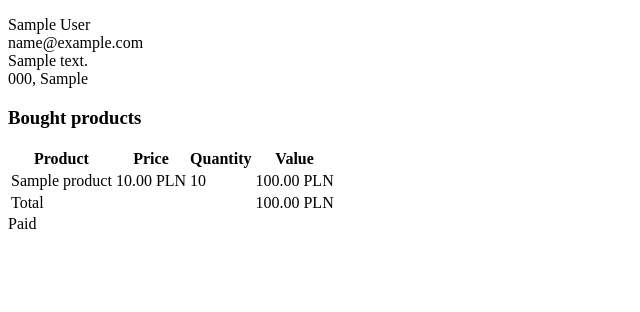
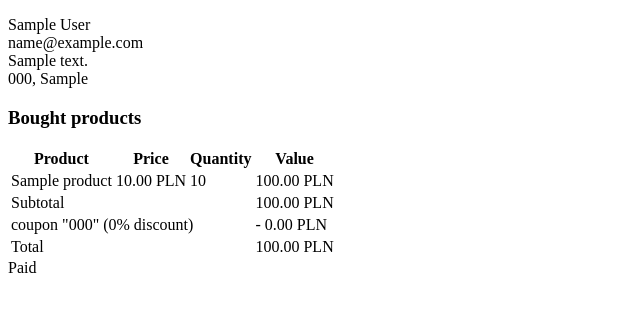
Before and after one commit to p-karmelita/myshop, a Django app: template orders/templates/orders/order/pdf.html in a window 1280 px wide. Shown: the part 146-458 px from the top of the page, without its empty margins (0-640 px from the left). Run offline with Django 4.2, Linux system fonts and the light colour scheme; the template is opened without the code that fills it: values that come from a table or form of the project are taken from there, others are empty; tables that the repository leaves empty hold one stand-in row (values such as "Sample post"); parts of the project's set-up code (start-up, migrations or seed data) failed here and were passed over.

Commit message:
update templates for coupon system

```diff
--- a/orders/templates/orders/order/pdf.html
+++ b/orders/templates/orders/order/pdf.html
@@ -33,6 +33,24 @@
     <td class="num">{{ item.get_cost }} PLN</td>
     </tr>
     {% endfor %}
+
+    {% if order.coupon %}
+    <tr class="subtotal">
+        <td colspan="3">Subtotal</td>
+        <td class="num">
+            {{ order.get_total_cost_before_discount|floatformat:2 }} PLN
+        </td>
+    </tr>
+    <tr>
+        <td colspan="3">
+            coupon "{{ order.coupon.code }}"
+            ({{ order.discount }}% discount)
+        </td>
+        <td class="num neg">
+            - {{ order.get_discount|floatformat:2 }} PLN
+        </td>
+    </tr>
+    {% endif %}
     <tr class="total">
         <td colspan="3">Total</td>
         <td class="num">{{ order.get_total_cost }} PLN</td>
```
Also changed, not shown: orders/templates/admin/orders/order/detail.html (+19 -1 lines).
